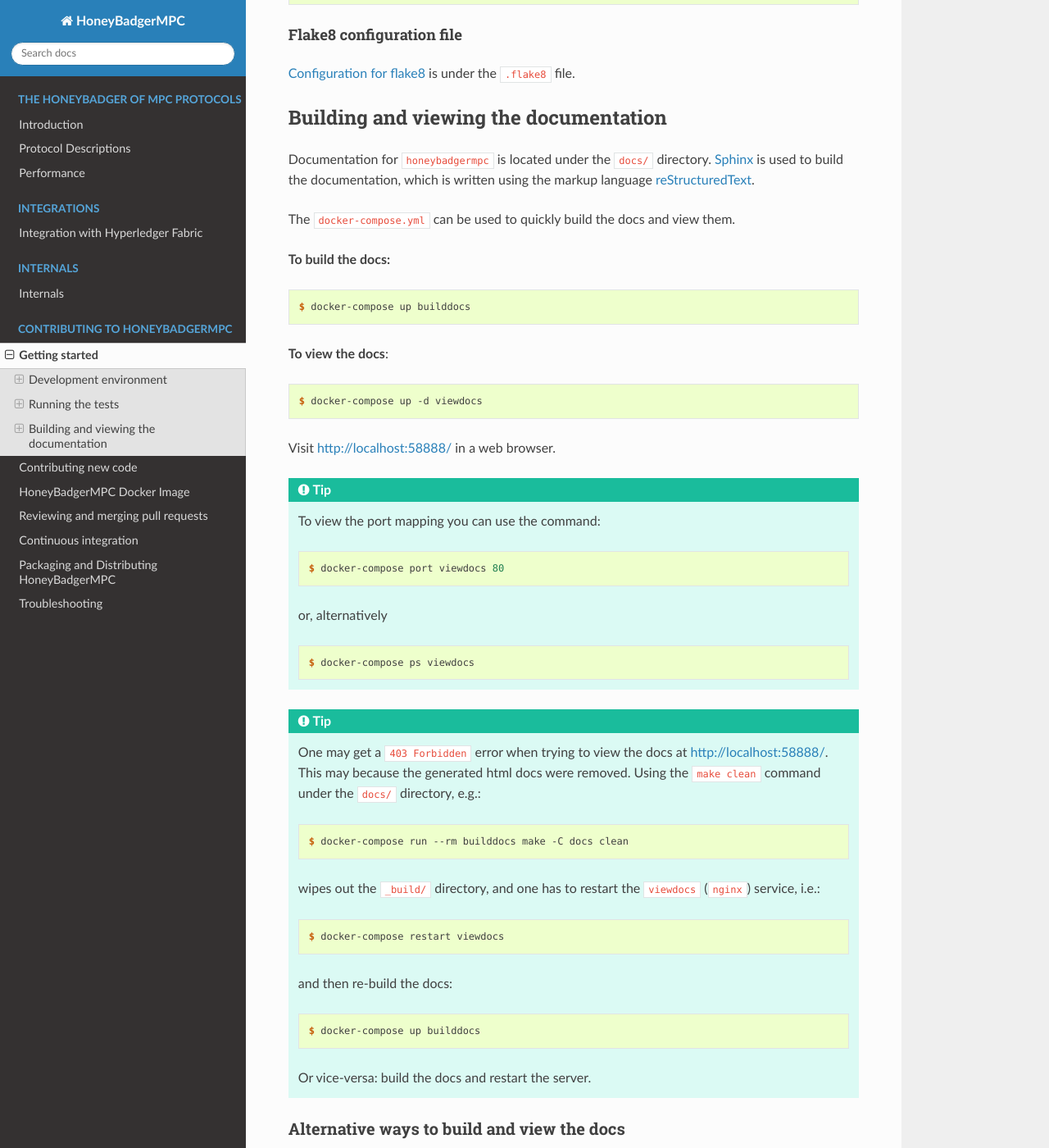
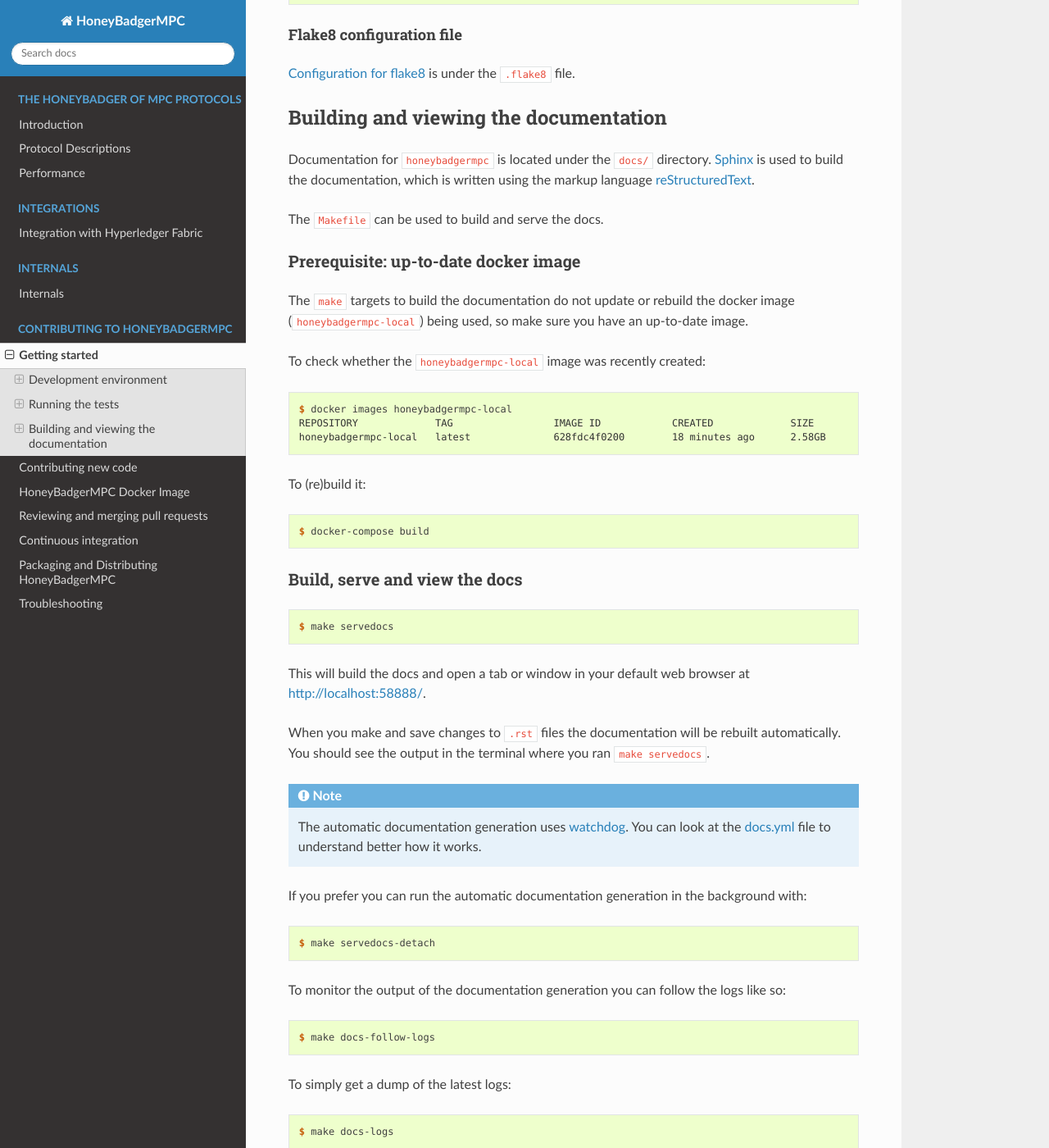
Before and after one commit to initc3/HoneyBadgerMPC, a Sphinx documentation site: the page built from docs/development/getting-started.rst, in a window 1280 px wide and 1400 px high, scrolled down 5044 px. Shown: the whole window at 82% size. Built offline with Sphinx 7.4.7 and the Read the Docs theme 2.0.0, drawn with Linux system fonts in a browser that asks for light colours; some of the changed text lies outside the part shown.

Commit message:
Improve the documentation generation workflow
* Use Makefile targets to simplify the commands which depend on
  docker-compose.
* Use watchdog to monitor changes to `.rst` files in a background
  process.
* Update documentation on how to generate the documentation.

```diff
--- a/docker-compose.yml
+++ b/docker-compose.yml
@@ -2,6 +2,7 @@
 
 services:
   honeybadgermpc:
+    image: honeybadgermpc-local
     build:
       context: .
       dockerfile: Dockerfile
--- a/docs/development/getting-started.rst
+++ b/docs/development/getting-started.rst
@@ -280,75 +280,104 @@
 `Configuration for flake8`_ is under the :file:`.flake8` file.
 
 
-
 Building and viewing the documentation
 --------------------------------------
 Documentation for ``honeybadgermpc`` is located under the :file:`docs/`
 directory. `Sphinx`_ is used to build the documentation, which is written
 using the markup language `reStructuredText`_.
 
-The :file:`docker-compose.yml` can be used to quickly build the docs and view
-them.
+The :file:`Makefile` can be used to build and serve the docs.
 
-**To build the docs:**
+Prerequisite: up-to-date docker image
+^^^^^^^^^^^^^^^^^^^^^^^^^^^^^^^^^^^^^
+The ``make`` targets to build the documentation do not update or rebuild
+the docker image (``honeybadgermpc-local``) being used, so make sure you have
+an up-to-date image.
 
-.. # run `O=-W --keep-going make -C docs html` in a container, which will
-.. # write the html docs locally under docs/_build/html
+To check whether the ``honeybadgermpc-local`` image was recently created:
+
 .. code-block:: shell-session
 
-    $ docker-compose up builddocs
+    $ docker images honeybadgermpc-local
+    REPOSITORY             TAG                 IMAGE ID            CREATED             SIZE
+    honeybadgermpc-local   latest              628fdc4f0200        18 minutes ago      2.58GB
 
-**To view the docs**:
+To (re)build it:
 
-.. # start nginx which is used to host the docs locally
 .. code-block:: shell-session
 
-    $ docker-compose up -d viewdocs
+    $ docker-compose build
 
-Visit http://localhost:58888/ in a web browser.
+Build, serve and view the docs
+^^^^^^^^^^^^^^^^^^^^^^^^^^^^^^
+
+.. code-block:: shell-session
+
+    $ make servedocs
+
+This will build the docs and open a tab or window in your default web browser
+at http://localhost:58888/.
+
+When you make and save changes to ``.rst`` files the documentation will be
+rebuilt automatically. You should see the output in the terminal where you
+ran ``make servedocs``.
+
+.. note:: The automatic documentation generation uses `watchdog`_. You can
+    look at the `docs.yml`_ file to understand better how it works.
+
+If you prefer you can run the automatic documentation generation in the
+background with:
+
+.. code-block:: shell-session
+
+    $ make servedocs-detach
+
+To monitor the output of the documentation generation you can follow
+the logs like so:
+
+.. code-block:: shell-session
+
+    $ make docs-follow-logs
+
+To simply get a dump of the latest logs:
+
+.. code-block:: shell-session
+
+    $ make docs-logs
+
+To stop serving and watching the docs:
+
+.. code-block:: shell-session
+
+    $ make servedocs-stop
 
 
-.. tip:: To view the port mapping you can use the command:
+Just building the docs
+""""""""""""""""""""""
 
-    .. code-block:: shell-session
+.. code-block:: shell-session
 
-        $ docker-compose port viewdocs 80
+    $ make docs
 
-    or, alternatively
+You then have to go to http://localhost:58888/ in a web browser.
 
-    .. code-block:: shell-session
+To build the docs and have the browser automatically launch at
+http://localhost:58888/ run:
 
-        $ docker-compose ps viewdocs
+.. code-block:: shell-session
 
+    $ make docs-browser
 
-.. tip:: One may get a ``403 Forbidden`` error when trying to view the docs
-    at http://localhost:58888/. This may because the generated html docs were
-    removed. Using the ``make clean`` command under the :file:`docs/`
-    directory, e.g.:
-
-    .. code-block:: shell-session
-
-        $ docker-compose run --rm builddocs make -C docs clean
-
-    wipes out the :file:`_build/` directory, and one has to restart the
-    ``viewdocs`` (``nginx``) service, i.e.:
-
-    .. code-block:: shell-session
-
-        $ docker-compose restart viewdocs
-
-    and then re-build the docs:
-
-    .. code-block:: shell-session
-
-        $ docker-compose up builddocs
-
-    Or vice-versa: build the docs and restart the server.
 
 Alternative ways to build and view the docs
 ^^^^^^^^^^^^^^^^^^^^^^^^^^^^^^^^^^^^^^^^^^^
-To build the documentation, one can use the :file:`Makefile` under the
-:file:`docs/` directory:
+There are many other ways to generate the documentation. The ``Makefile``
+targets and ``docker-compose`` ``docs.yml`` file are provided for
+convenience.
+
+If you prefer not to use the ``Makefile`` and/or the ``docker-compose``
+``docs.yml`` file, then you can use the :file:`Makefile`, provided by
+Sphinx, under the :file:`docs/` directory:
 
 .. code-block:: shell-session
 
@@ -376,7 +405,6 @@
 .. code-block:: shell-session
 
     $ O='-W --keep-going' make html
-
 
 By default the generated docs are under :file:`docs/_build/html/` and one
 can view them using a browser, e.g.:
@@ -418,3 +446,5 @@
 .. _The Hitchhiker’s Guide to Python: https://docs.python-guide.org/
 .. _black: https://github.com/ambv/black
 .. _pre-commit: https://pre-commit.com
+.. _watchdog: https://github.com/gorakhargosh/watchdog
+.. _docs.yml: https://github.com/initc3/HoneyBadgerMPC/blob/dev/docs.yml
```
Also changed, not shown: docs.yml (+13 -4 lines), 1 other file.
